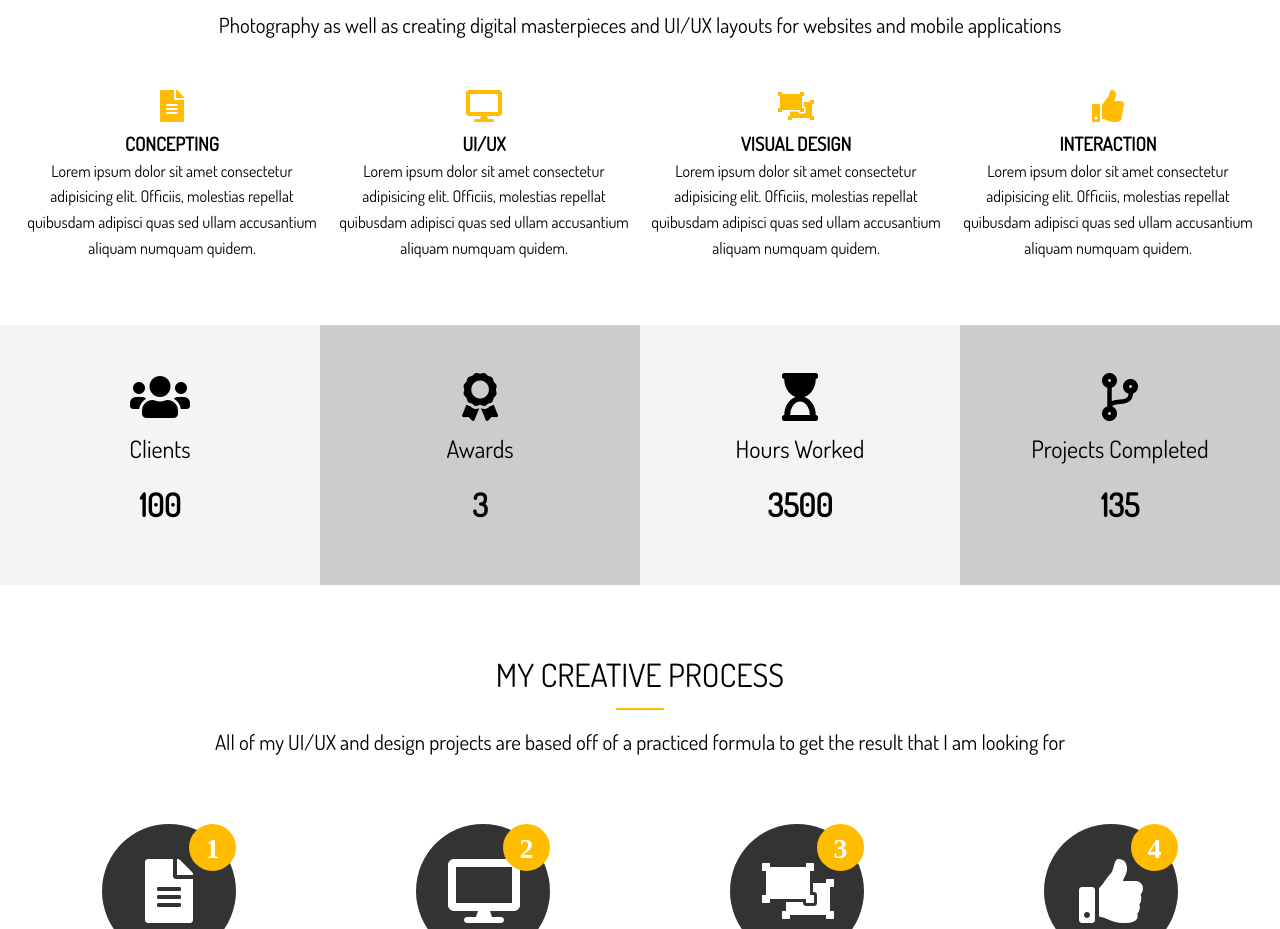
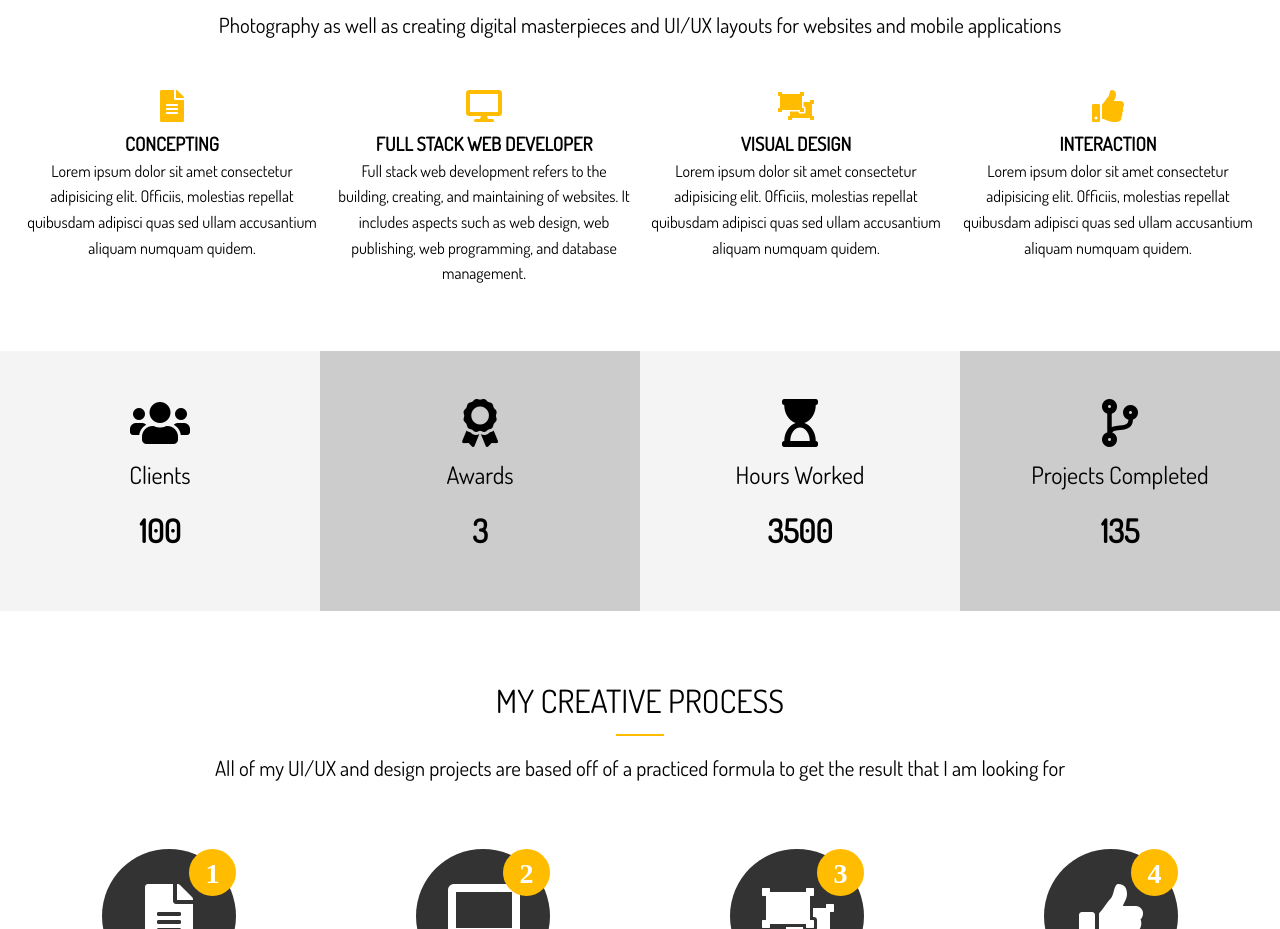
Before and after one commit to pammnels/pjnelsongroup.com, a website: page dist/index.html in a window 1280 px wide. Shown: the part 900-1829 px from the top of the page. Drawn offline with Linux system fonts and the light colour scheme.

Commit message:
added context to site

```diff
--- a/dist/index.html
+++ b/dist/index.html
@@ -68,11 +68,10 @@
 			</div>
 			<div>
 			  <i class="fas fa-desktop fa-2x"></i>
-			  <h3>UI/UX</h3>
+			  <h3>Full Stack Web Developer</h3>
 			  <p>
-				Lorem ipsum dolor sit amet consectetur adipisicing elit. Officiis,
-				molestias repellat quibusdam adipisci quas sed ullam accusantium
-				aliquam numquam quidem.
+				Full stack web development refers to the building, creating, and maintaining of websites. It includes aspects such as web design, web publishing, web programming, and database management.
+
 			  </p>
 			</div>
 			<div>
```
